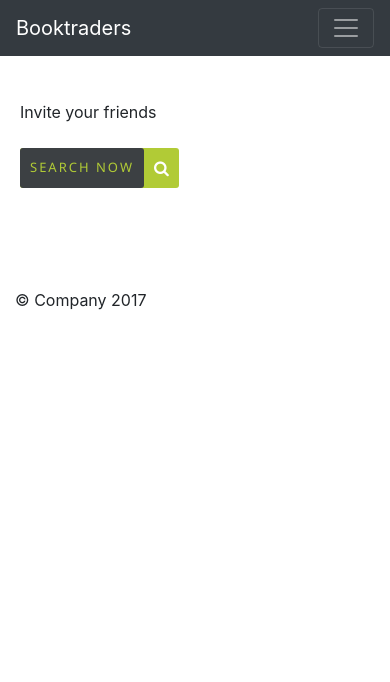
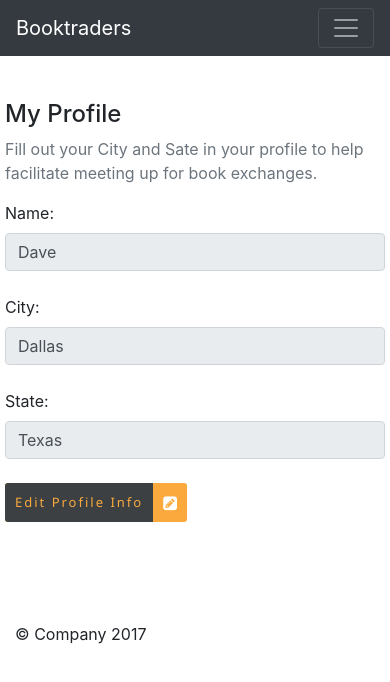
Before and after one commit to saracarlile/book-trading, an Angular app: page /profile in a window 390 px wide. Shown: the top 682 px of the page. Built offline with nearby package versions, Linux system fonts and the light colour scheme; no server answers.

Commit message:
test how profile page looks on mobile

```diff
--- a/src/app/books.service.ts
+++ b/src/app/books.service.ts
@@ -90,6 +90,16 @@ export class BooksService {
     .catch(this.handleError);
   }
 
+  public getUserInfo(): Observable<any[]> {
+    return this.http
+    .get('/api/get-user')
+    .map(response => {
+      const resp = response.json();
+      return resp;
+    })
+    .catch(this.handleError);
+  }
+
 
 
   private handleError (error: Response | any) {
--- a/src/app/my-profile/my-profile.component.css
+++ b/src/app/my-profile/my-profile.component.css
@@ -1,6 +1,110 @@
-body {
-    margin: 10px;
+.col-6-profile {
+    max-width: 600px;
 }
+
+/* orange button css */
+
+.orange {
+    display: flex;
+    border-radius: 3px;
+    display: inline-block;
+    padding-right: 10px;
+    color: #fff;
+    text-decoration: none;
+    font-family: "Segoe UI",Roboto,"Helvetica Neue",Arial,sans-serif;
+    background: #fba93d;
+
+}
+
+.orange:after {
+    font-family: FontAwesome;
+    content: '\f14b';
+    color: white;
+    display: inline-block;
+    vertical-align: middle;
+ }
+
+ .orange:hover {
+    color: #fff;
+    cursor: pointer;
+ }
+
+ .orange:hover span {
+    color: #fff;
+    cursor: pointer;
+ }
+
+ .orange:active {
+    box-shadow: 1px 2px 1px rgba(0, 0, 0, 0.51);
+    -moz-box-shadow: 1px 2px 1px rgba(0, 0, 0, 0.51);
+    -webkit-box-shadow: 1px 2px 1px rgba(0, 0, 0, 0.51);
+ }
+
+
+ .button-span-orange {
+    color: #fba93d;
+    padding: 10px;
+    margin-right: 10px;
+    display: inline-block;
+    background: #3c4043;;
+    letter-spacing: 2px;
+    border-radius: 3px 0px 0px 3px;
+    font-size: 13px;
+ }
+
+
+ /* blue button css */
+
+.blue {
+    display: flex;
+    border-radius: 3px;
+    display: inline-block;
+    padding-right: 10px;
+    color: #fff;
+    text-decoration: none;
+    font-family: "Segoe UI",Roboto,"Helvetica Neue",Arial,sans-serif;
+    background: #00adef;
+
+}
+
+.blue:after {
+    font-family: FontAwesome;
+    content: '\f0c7';
+    color: white;
+    display: inline-block;
+    vertical-align: middle;
+ }
+
+ .blue:hover {
+    color: #fff;
+    cursor: pointer;
+ }
+
+ .blue:hover span {
+    color: #fff;
+    cursor: pointer;
+ }
+
+ .blue:active {
+    box-shadow: 1px 2px 1px rgba(0, 0, 0, 0.51);
+    -moz-box-shadow: 1px 2px 1px rgba(0, 0, 0, 0.51);
+    -webkit-box-shadow: 1px 2px 1px rgba(0, 0, 0, 0.51);
+ }
+
+
+ .button-span-blue {
+    color: #00adef;
+    padding: 10px;
+    margin-right: 10px;
+    display: inline-block;
+    background: #3c4043;;
+    letter-spacing: 2px;
+    border-radius: 3px 0px 0px 3px;
+    font-size: 13px;
+ }
+
+
+ /* green button css */
 
 .green {
     display: flex;
@@ -16,7 +120,7 @@ body {
 
 .green:after {
     font-family: FontAwesome;
-    content: '\f002';
+    content: '\f05e';
     color: white;
     display: inline-block;
     vertical-align: middle;
@@ -39,16 +143,19 @@ body {
  }
 
 
- .button-span {
+ .button-span-green {
     color: #b1cb36;
     padding: 10px;
     margin-right: 10px;
     display: inline-block;
     background: #3c4043;;
     letter-spacing: 2px;
-    border-radius: 3px;
+    border-radius: 3px 0px 0px 3px;
     font-size: 13px;
  }
+
+
+
 
  /*https://jsfiddle.net/ProLoser/TxBdP/ nifty 2-tone CSS Button*/
 
--- a/src/app/my-profile/my-profile.component.html
+++ b/src/app/my-profile/my-profile.component.html
@@ -1,8 +1,36 @@
 <div class="container">
-    <a (click)="consoleThis();"><span>Invite your friends</span></a>
-    <br>
-    <br>
+    <div class="row flex-column">
 
-    <a class="green" (click)="consoleThis();"><span class="button-span">SEARCH NOW</span></a>
+        <h4>My Profile</h4>
+        <p class="text-muted">Fill out your City and Sate in your profile to help facilitate meeting up for book exchanges.
+        </p>
+    </div>
+</div>
 
+<div class="container">
+
+    <div class="row flex-column col-6-profile">
+            <label for="basic-url">Name:</label>
+            <div class="input-group">
+                <input type="text" class="form-control" aria-describedby="user-name" value="{{user.name}}" disabled >
+            </div>
+            <br>
+            <label for="basic-url">City:</label>
+            <div class="input-group">
+                <input type="text" class="form-control" aria-describedby="user-city" value="{{user.city}}" [disabled]="isDisabled()">
+            </div>
+            <br>
+            <label for="basic-url">State:</label>
+            <div class="input-group">
+                <input type="text" class="form-control" aria-describedby="user-state" value="{{user.state}}" [disabled]="isDisabled()" >
+            </div>
+            <br>
+            <div *ngIf="is_disabled === true">
+                <a class="orange"><span class="button-span-orange" (click)="editUserInfo()">Edit Profile Info</span></a>
+            </div>
+            <div *ngIf="is_disabled === false">
+                    <a class="blue"><span class="button-span-blue" (click)="saveEdit()">Save Profile Info</span></a>
+                    <a class="green"><span class="button-span-green" (click)="cancelEdit()">Cancel</span></a>
+            </div>
+    </div>
 </div>
--- a/src/app/my-profile/my-profile.component.ts
+++ b/src/app/my-profile/my-profile.component.ts
@@ -1,4 +1,7 @@
 import { Component, OnInit } from '@angular/core';
+import { BooksService } from '../books.service';
+import { FormsModule }   from '@angular/forms'; // <-- NgModel lives here
+
 
 
 
@@ -9,18 +12,60 @@ import { Component, OnInit } from '@angular/core';
 })
 export class MyProfileComponent implements OnInit {
 
+  user = {
+    name: "Dave",
+    city: "Dallas",
+    state: "Texas"
+  }
+
+  is_disabled = true;
+
+  private isDisabled() : boolean{
+    return this.is_disabled;
+  }
+
+  private editUserInfo() {
+    console.log("Test edit");
+    this.is_disabled = false;
+  }
+
+  private saveEdit() {
+    this.is_disabled = true;
+  }
+
+  private cancelEdit(){
+    this.is_disabled = true;
+  }
+
+  /*
+
+  edit(value){
+    this.preValue = value;  // Store original value in case the form is cancelled
+    this.editing = true;
+  }
+
+  */
 
 
-  constructor() {
-   }
 
-   private consoleThis() {
-     console.log("test");
-   }
+
+  constructor(
+    private bookService: BooksService) { }
+
+
 
 
   ngOnInit() {
 
+    this.bookService  //get my user info call
+    .getUserInfo()
+    .subscribe(
+      (results) => {
+        console.log(results);
+        this.user.name = results["name"];
+      }
+    );
+
   }
 
 }
--- a/src/index.html
+++ b/src/index.html
@@ -6,7 +6,7 @@
   <base href="/">
 
   <meta name="viewport" content="width=device-width, initial-scale=1">
-  <link rel="icon" type="image/x-icon" href="favicon.ico">
+  <link rel="icon" type="image/x-icon" href="./assets/images/favicon.ico">
 </head>
 <body>
   <app-root></app-root>
```
Also changed, not shown: 7 other files (tests, documents, lock files or other folders).
